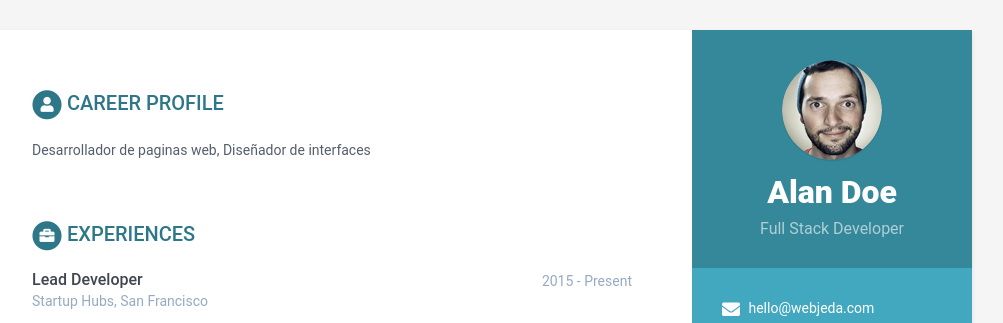
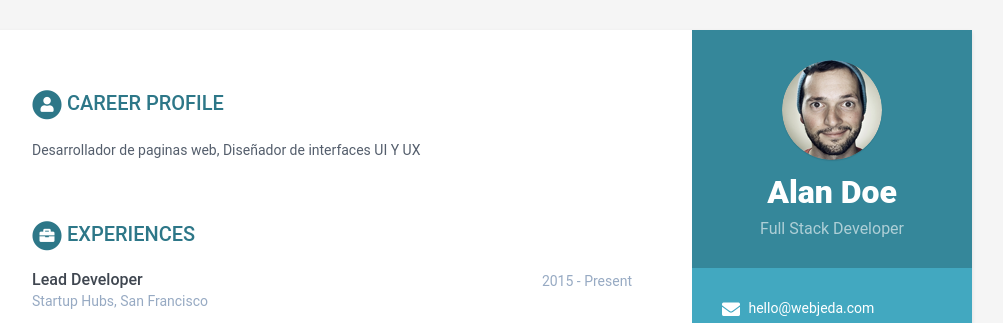
Before and after one commit to KevinC99/good-birch-4e19a, a Jekyll site: the page built from index.html, in a window 1280 px wide. Shown: the top 323 px of the page, without its empty margins (168-1171 px from the left). Built offline with Jekyll 4.4.1, drawn with Linux system fonts in a browser that asks for light colours.

```diff
--- a/_data/data.yml
+++ b/_data/data.yml
@@ -33,7 +33,7 @@ sidebar:
       link: null
 career-profile:
   title: Career Profile
-  summary: ' Desarrollador de paginas web, Diseñador de interfaces'
+  summary: ' Desarrollador de paginas web, Diseñador de interfaces UI Y UX '
 education:
   - degree: MSc in Computer Science
     university: University of London
```
